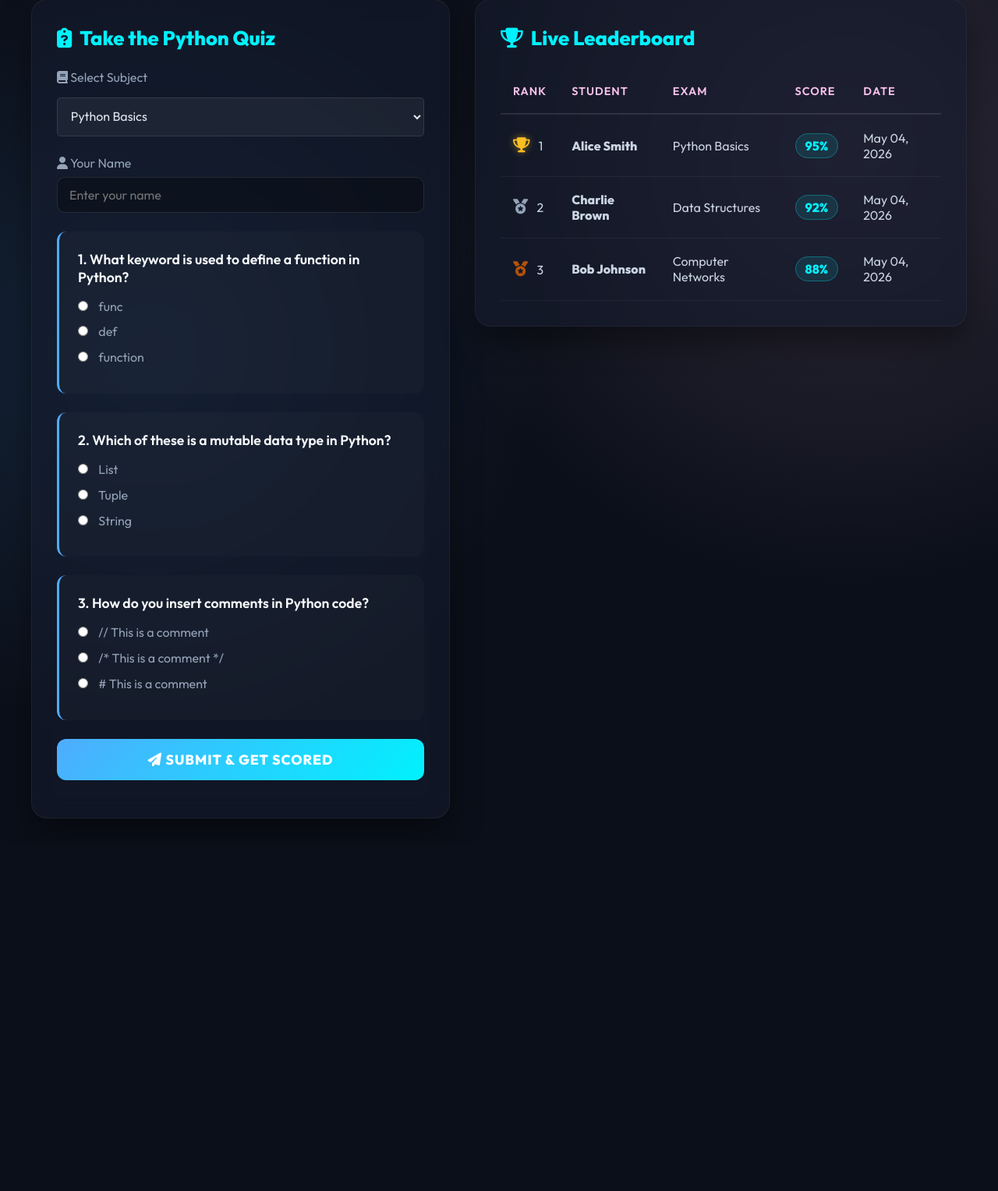
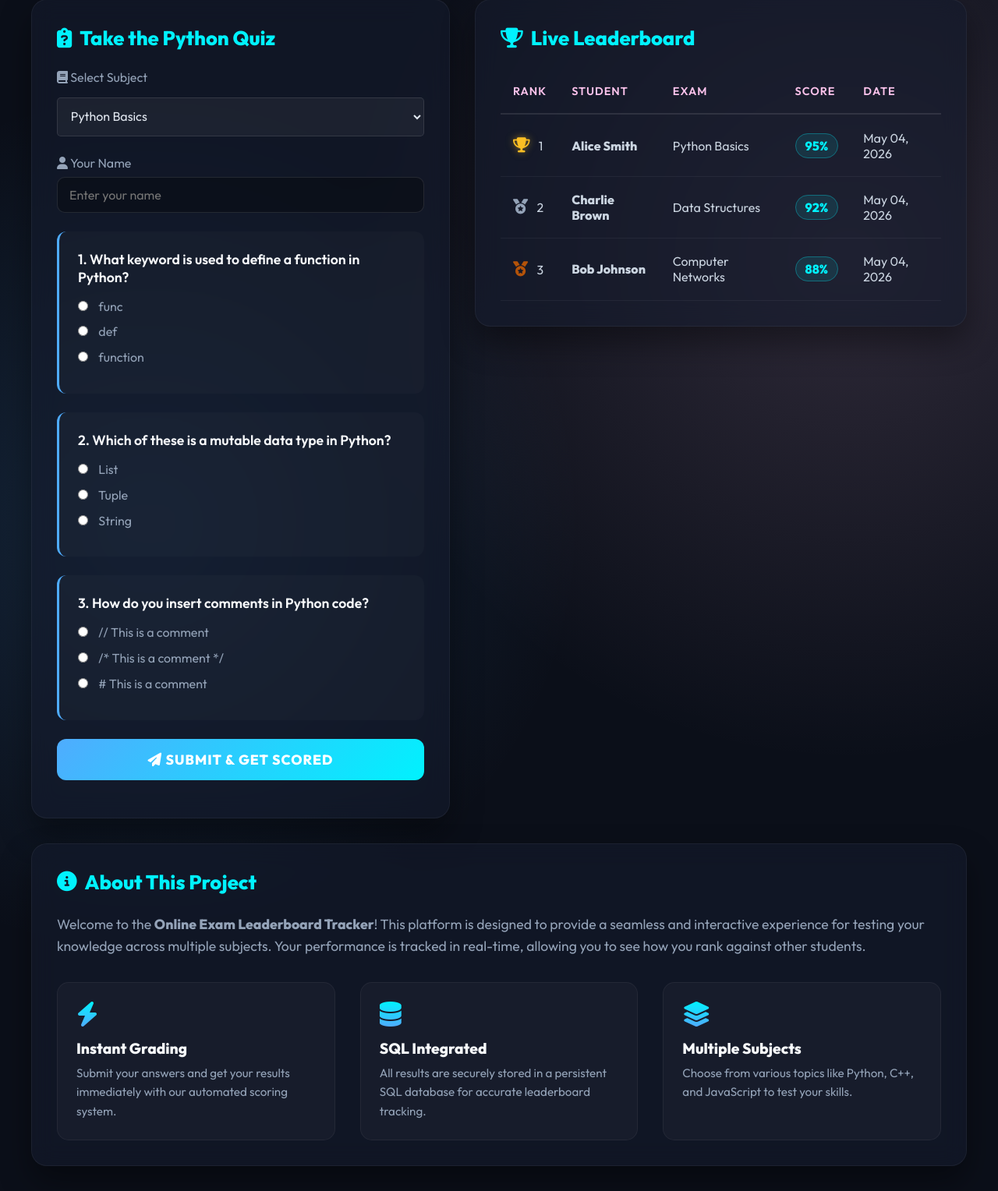
Before and after one commit to Bosco37/Online-exam-leaderboard-tracker-original, a Flask app: page / in a window 1280 px wide. Shown: the part 184-1712 px from the top of the page at 78% size. Before the commit the page ends 1234 px from the top, so only its background shows below. Run offline with Flask 3, Linux system fonts and the light colour scheme; data comes from the database, SQL or seed files in the repository; some libraries are stand-ins or nearby versions.

Commit message:
Added professional About section to the website

```diff
--- a/static/styles.css
+++ b/static/styles.css
@@ -231,3 +231,61 @@ td {
     font-weight: 800;
     border: 1px solid rgba(0, 242, 254, 0.3);
 }
+
+/* About Section Styles */
+.about-section {
+    margin-top: 2rem;
+    animation: fadeIn 1s ease-out;
+}
+
+.about-content p {
+    color: var(--text-muted);
+    line-height: 1.6;
+    margin-bottom: 2rem;
+    font-size: 1.1rem;
+}
+
+.features-grid {
+    display: grid;
+    grid-template-columns: repeat(auto-fit, minmax(250px, 1fr));
+    gap: 2rem;
+}
+
+.feature-item {
+    background: rgba(255, 255, 255, 0.03);
+    padding: 1.5rem;
+    border-radius: 15px;
+    border: 1px solid rgba(255, 255, 255, 0.05);
+    transition: all 0.3s cubic-bezier(0.4, 0, 0.2, 1);
+}
+
+.feature-item:hover {
+    transform: translateY(-5px);
+    background: rgba(255, 255, 255, 0.06);
+    border-color: var(--primary);
+}
+
+.feature-item i {
+    font-size: 2rem;
+    background: linear-gradient(to bottom, var(--primary), var(--secondary));
+    -webkit-background-clip: text;
+    -webkit-text-fill-color: transparent;
+    margin-bottom: 1rem;
+    display: block;
+}
+
+.feature-item h3 {
+    color: var(--text-main);
+    margin-bottom: 0.5rem;
+    font-size: 1.2rem;
+}
+
+.feature-item p {
+    font-size: 0.95rem;
+    margin-bottom: 0;
+}
+
+@keyframes fadeIn {
+    from { opacity: 0; transform: translateY(20px); }
+    to { opacity: 1; transform: translateY(0); }
+}
--- a/templates/index.html
+++ b/templates/index.html
@@ -64,6 +64,31 @@
                 </div>
             </section>
         </main>
+
+        <!-- About Section -->
+        <section class="about-section glass-card" style="margin-top: 2rem;">
+            <h2><i class="fa-solid fa-circle-info"></i> About This Project</h2>
+            <div class="about-content">
+                <p>Welcome to the <strong>Online Exam Leaderboard Tracker</strong>! This platform is designed to provide a seamless and interactive experience for testing your knowledge across multiple subjects. Your performance is tracked in real-time, allowing you to see how you rank against other students.</p>
+                <div class="features-grid">
+                    <div class="feature-item">
+                        <i class="fa-solid fa-bolt"></i>
+                        <h3>Instant Grading</h3>
+                        <p>Submit your answers and get your results immediately with our automated scoring system.</p>
+                    </div>
+                    <div class="feature-item">
+                        <i class="fa-solid fa-database"></i>
+                        <h3>SQL Integrated</h3>
+                        <p>All results are securely stored in a persistent SQL database for accurate leaderboard tracking.</p>
+                    </div>
+                    <div class="feature-item">
+                        <i class="fa-solid fa-layer-group"></i>
+                        <h3>Multiple Subjects</h3>
+                        <p>Choose from various topics like Python, C++, and JavaScript to test your skills.</p>
+                    </div>
+                </div>
+            </div>
+        </section>
     </div>
 
     <script src="{{ url_for('static', filename='script.js') }}"></script>
```
